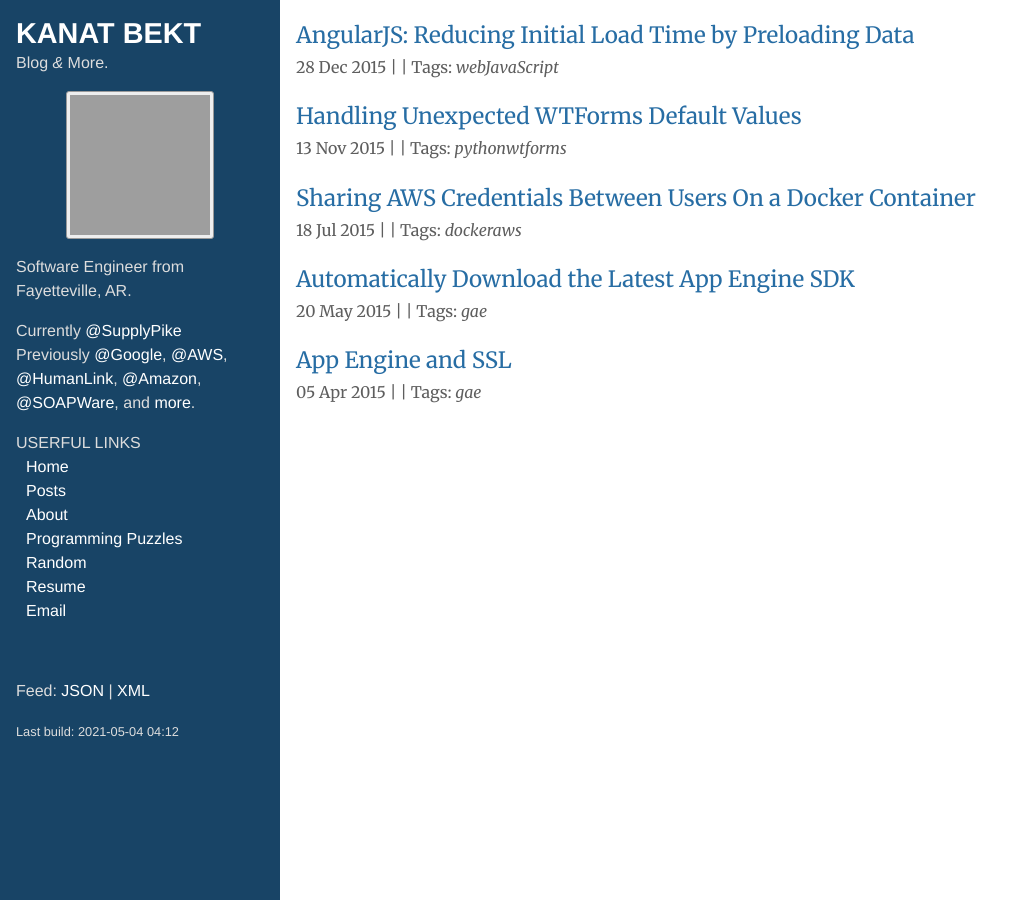
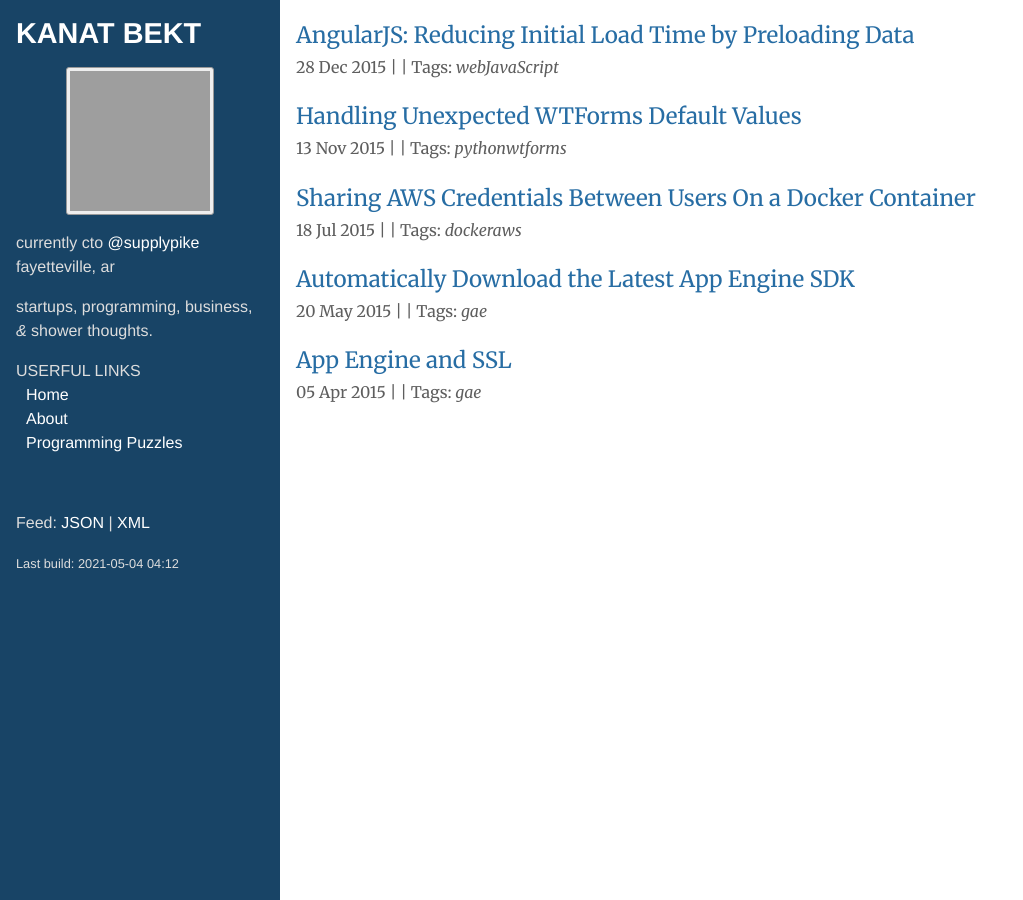
Before and after one commit to Bekt/bekt.net, a Jekyll site: the page built from index.html, in a window 1280 px wide. Shown: the whole page, without its empty margins (0-1023 px from the left). Built offline with Jekyll 4.4.1, drawn with Linux system fonts in a browser that asks for light colours; nearby versions of some CDN libraries; some web fonts are replaced; a script that is not in the unit is left out; the list of posts is cut into pages by our own code; comment, search, counter and statistics services are not loaded; grey boxes are pictures that could not be loaded.

Commit message:
Update sidebar

```diff
--- a/_config.yml
+++ b/_config.yml
@@ -8,6 +8,7 @@ collections:
   pages:
     output: true
 
+kb_baseurl: https://bekt.net
 kb_feed_title: Posts by Kanat
 kb_github_repo: https://github.com/Bekt/bekt.net
 
--- a/_includes/comments.html
+++ b/_includes/comments.html
@@ -2,7 +2,7 @@
 <div id="disqus_thread"></div>
 <script type="text/javascript">
 var disqus_config = function () {
-    this.page.url = "{{ site.baseurl }}{{ page.url }}";
+    this.page.url = "{{ site.kb_baseurl }}{{ page.url }}";
     this.page.identifier = "{{ page.url }}";
 };
 (function() {
--- a/_layouts/default.html
+++ b/_layouts/default.html
@@ -19,6 +19,8 @@
     <script src="//cdnjs.cloudflare.com/ajax/libs/html5shiv/3.7/html5shiv.js"></script>
   <![endif]-->
 
+  <script src="https://identity.netlify.com/v1/netlify-identity-widget.js"></script>
+
   <!-- MailChimp -->
   <style type="text/css">
     #mc_embed_signup{}
@@ -28,7 +30,6 @@
   <div id="sidebar"><div class="sidebar">
     <div class="logo">
       <h1><a href="/">Kanat Bekt</a></h1>
-      <span>Blog <em>&</em> More.</span>
     </div>
 
     <div class="logo-mobile">
@@ -42,45 +43,36 @@
         <p>
           <img class="pic" src="//avatars2.githubusercontent.com/u/1221480?s=140" alt="Kanat Bekt"/>
         </p>
-        <p>Software Engineer from Fayetteville, AR.</p>
-
-        <p>Currently <a href="http://supplypike.com.s3-website-us-west-2.amazonaws.com/">@SupplyPike</a><br>
-            Previously
-            <a href="https://developers.google.com/knowledge-graph/">@Google</a>,
-            <a href="http://aws.amazon.com/documentation/silk/">@AWS</a>,
-            <a href="https://humanlink.co/">@HumanLink</a>,
-            <a href="https://payments.amazon.com/">@Amazon</a>,
-            <a href="https://myhealthware.com/">@SOAPWare</a>,
-            and <a href="/about">more</a>.</p>
+        <p>
+          currently cto <a href="https://www.supplypike.com/" target="_blank">@supplypike</a><br/>
+          <span class="entypo-location"></span> fayetteville, ar
+        </p>
+        <p>startups, programming, business, <em>&</em> shower thoughts.</p>
       </div>
 
       <div class="links">
         <span>Userful Links</span>
         <ul>
           <li><a href="/">Home</a></li>
-          <li><a href="https://blog.bekt.net">Posts</a></li>
-          <li><a href="http://csce.uark.edu/~bektemir/">About</a></li>
+          <li><a href="/about">About</a></li>
           <li><a href="/puzzles">Programming Puzzles</a></li>
-          <li><a href="#">Random</a></li>
-          <li><a href="https://dl.dropboxusercontent.com/u/49883556/kanat_bektemirov_resume.pdf">Resume</a></li>
-          <li><a href="mailto:bekt17+blog@gmail.com">Email</a></li>
         </ul>
         <ul class="social">
+          <li><a href="mailto:bekt17+blog@gmail" class="entypo-mail" title="bekt17+blog@ gmail"></a></li>
+          <li><a href="https://twitter.com/kanateven" class="entypo-twitter" title="@kanateven on Twitter"></a></li>
           <li><a href="https://github.com/Bekt" class="entypo-github" title="@Bekt on GitHub"></a></li>
           <li><a href="https://www.linkedin.com/in/bektemirov" class="entypo-linkedin" title="Kanat Bektemirov on LinkedIn"></a></li>
-          <li><a href="https://twitter.com/presidentkanat" class="entypo-twitter" title="@PresidentKanat on Twitter"></a></li>
         </ul>
       </div>
 
       <div>
-        <p>Feed: <a href="{{ site.baseurl }}/feed.json">JSON</a>
-            | <a href="{{ site.baseurl }}/feed.xml">XML</a>
+        <p>Feed: <a href="/feed.json">JSON</a>
+            | <a href="/feed.xml">XML</a>
         </p>
         <p>
           <small>Last build: {{ site.time | date: "%F %R" }}</small>
         </p>
       </div>
-
     </section>
   </div></div>
 
--- a/_sass/sugar.scss
+++ b/_sass/sugar.scss
@@ -59,10 +59,9 @@
 
   .social {
     margin: 1em 0;
-    margin-left: 10px;
     li {
       display: inline-block;
-      font-size: $font-size * 2;
+      font-size: $font-size * 1.6;
       padding: 0 5px;
       transition: all 0.1s ease;
 
--- a/feed.json
+++ b/feed.json
@@ -2,7 +2,7 @@
 ---
 {
   "description": "Kanat Bekt Blog",
-  "url": "{{ site.baseurl }}/",
+  "url": "{{ site.kb_baseurl }}/",
   "posts": [
   {% for post in site.posts limit: 20 %}
     {
@@ -11,7 +11,7 @@
       "content": {{ post.content | markdownify | jsonify}},
       "tags": {{ page.tags | jsonify }},
       "published": {{ post.date | jsonify}},
-      "url": "{{ site.baseurl }}{{ post.url }}"
+      "url": "{{ site.kb_baseurl }}{{ post.url }}"
     }{% if forloop.last %}{% else %},{% endif %}
   {% endfor %}
   ]
--- a/index.html
+++ b/index.html
@@ -7,13 +7,13 @@ title: Blog
 {% for post in paginator.posts %}
 <li>
     <h1 class="title">
-      <a href="{{ site.baseurl }}{{ post.url }}" title="{{ post.title }}">
+      <a href="{{ post.url }}" title="{{ post.title }}">
         {{ post.title }}
       </a>
     </h1>
     <span class="info">
       {{ post.date | date_to_string }} |
-      <a href="{{ site.baseurl }}{{ post.url }}#disqus_thread" class="info"></a> |
+      <a href="{{ post.url }}#disqus_thread" class="info"></a> |
       Tags: <i>{{ post.tags }}</i>
     </span>
 </li>
```
Also changed, not shown: feed.xml (+4 -4 lines), README.md.
